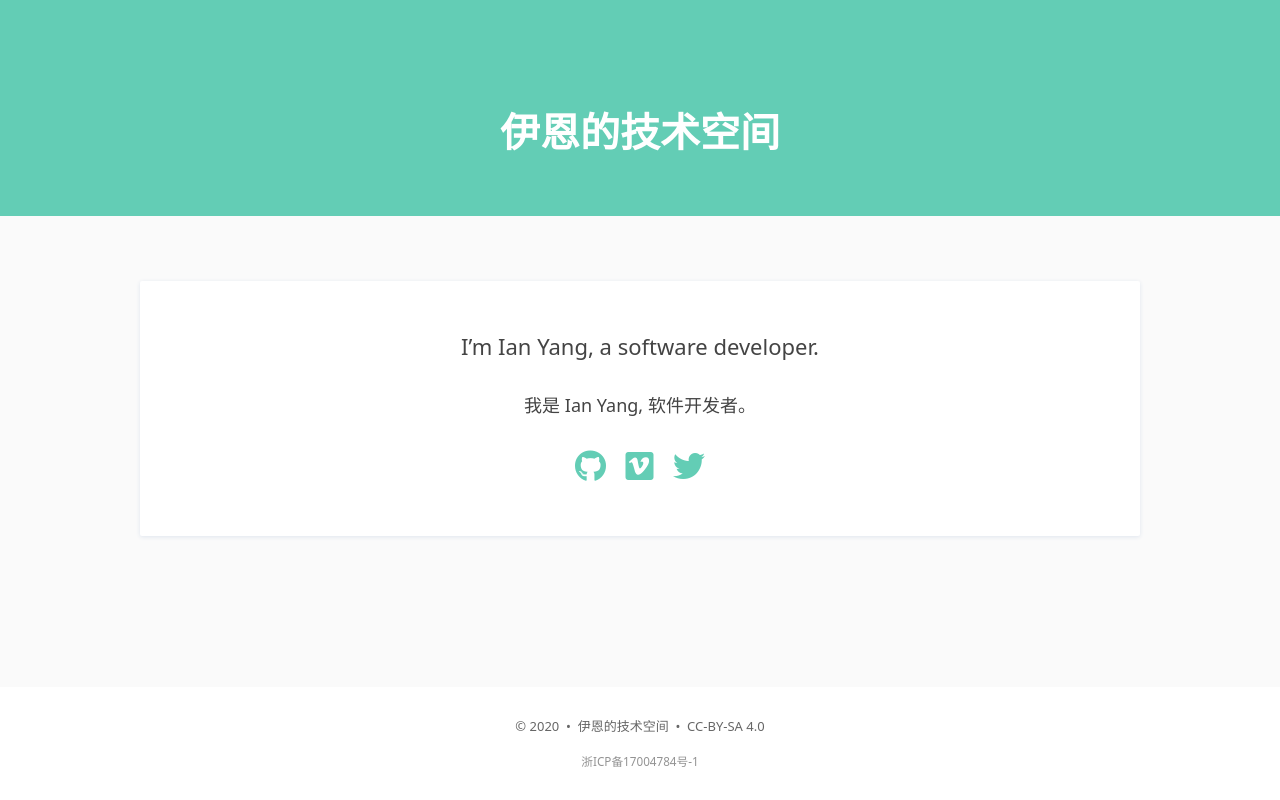
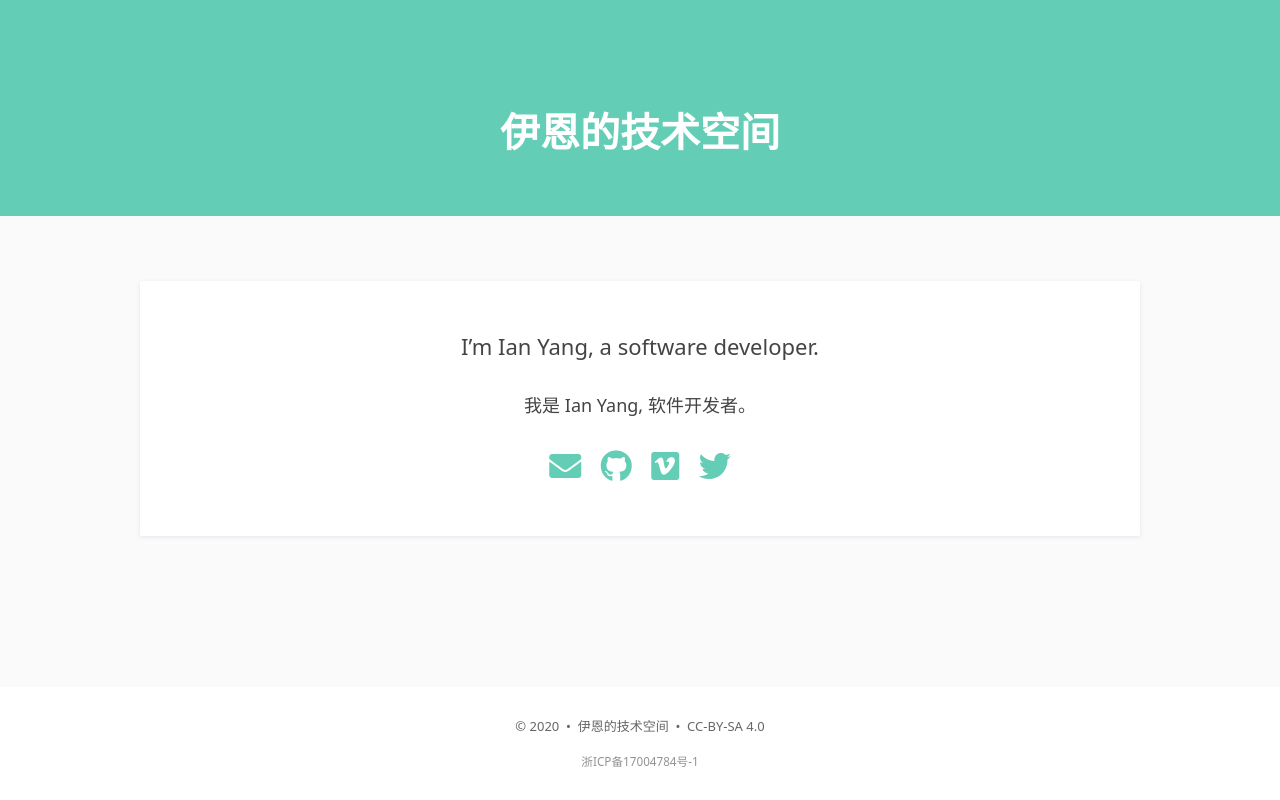
Before and after one commit to doitian/iany.me-landing, a plain HTML site: page index.html in a window 1280 px wide. Drawn offline with Linux system fonts and the light colour scheme.

Commit message:
Update index.html

```diff
--- a/index.html
+++ b/index.html
@@ -53,6 +53,7 @@
             </section>
             <nav class="social-links">
               <ul>
+                <li class="social-link"><a href="https://u.iany.me/gpg" class="tippy" aria-label="Email" data-tippy-content="Email"><i aria-hidden="true" class="fas fa-envelope"></i></a></li>
                 <li class="social-link"><a href="https://github.com/doitian" class="tippy" aria-label="doitian on GitHub" data-tippy-content="doitian on GitHub"><i aria-hidden="true" class="fab fa-github"></i></a></li>
                 <li class="social-link"><a href="https://vimeo.com/doitian" class="tippy" aria-label="doitian on Vimeo" data-tippy-content="doitian on Vimeo"><i aria-hidden="true" class="fab fa-vimeo"></i></a></li>
                 <li class="social-link"><a href="https://twitter.com/doitian" class="tippy" aria-label="@doitian on Twitter" data-tippy-content="@doitian on Twitter"><i aria-hidden="true" class="fab fa-twitter"></i></a></li>
```
